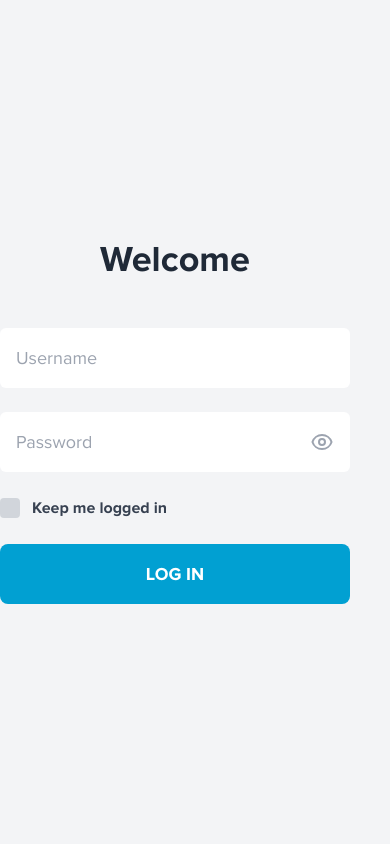
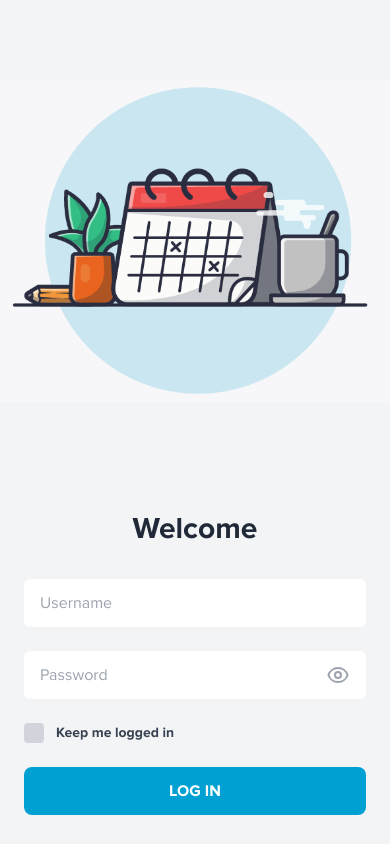
Before and after one commit to nur-it/pepsico-time-off, a plain HTML site: page login.html in a window 390 px wide. Drawn offline with nearby package versions, Linux system fonts and the light colour scheme.

Commit message:
loginv page responsive done

```diff
--- a/login.html
+++ b/login.html
@@ -8,12 +8,22 @@
     <link rel="stylesheet" href="./css/index.css" />
   </head>
   <body class="bg-gray-100 font-proxima min-h-screen">
-    <div class="min-h-screen flex">
+    <div class="min-h-screen flex flex-col lg:flex-row">
+
+      <!-- Top Image for Mobile -->
+      <div class="flex lg:hidden flex-col items-center justify-center py-20">
+        <img
+          src="./assets/login-illustration.png"
+          alt="Office Illustration"
+          class="w-100 h-100 object-contain"
+        />
+      </div>
+
       <!-- Left Side - Login Form -->
-      <div class="flex-1 flex items-center justify-end pr-10">
+      <div class="flex-1 flex items-center justify-center lg:justify-end px-6 lg:pr-10">
         <div class="w-full max-w-md">
           <h1
-            class="text-4xl lg:text-5xl font-bold text-gray-800 mb-12 text-center"
+            class="text-3xl lg:text-5xl font-bold text-gray-800 mb-8 lg:mb-12 text-center"
           >
             Welcome
           </h1>
@@ -25,7 +35,7 @@
                 type="text"
                 id="username"
                 placeholder="Username"
-                class="w-full px-4 py-4 text-lg bg-white rounded-md outline-none placeholder-gray-400"
+                class="w-full px-4 py-3 text-base lg:text-lg bg-white rounded-md outline-none placeholder-gray-400"
                 required
               />
             </div>
@@ -36,7 +46,7 @@
                 type="password"
                 id="password"
                 placeholder="Password"
-                class="w-full px-4 py-4 pr-12 text-lg bg-white rounded-md outline-none placeholder-gray-400"
+                class="w-full px-4 py-3 pr-12 text-base lg:text-lg bg-white rounded-md outline-none placeholder-gray-400"
                 required
               />
               <button
@@ -68,7 +78,7 @@
             </div>
 
             <!-- Keep me logged in -->
-            <div class="flex items-center mt-8">
+            <div class="flex items-center mt-6">
               <input
                 type="checkbox"
                 id="keepLoggedIn"
@@ -96,7 +106,7 @@
                     ></path>
                   </svg>
                 </div>
-                <span class="text-gray-700 text-base font-semibold"
+                <span class="text-gray-700 text-sm lg:text-base font-semibold"
                   >Keep me logged in</span
                 >
               </label>
@@ -105,7 +115,7 @@
             <!-- Login Button -->
             <button
               type="submit"
-              class="w-full bg-info text-white py-4 rounded-lg text-lg font-semibold hover:bg-opacity-90 transition-colors mt-8"
+              class="w-full bg-info text-white py-3 lg:py-4 rounded-lg text-base lg:text-lg font-semibold hover:bg-opacity-90 transition-colors mt-6 lg:mt-8"
             >
               LOG IN
             </button>
@@ -113,7 +123,7 @@
         </div>
       </div>
 
-      <!-- Right Side - Image -->
+      <!-- Right Side - Image for Desktop -->
       <div
         class="hidden lg:flex flex-1 items-center justify-start bg-gray-100 pl-10"
       >
@@ -128,12 +138,8 @@
     <script>
       function togglePassword() {
         const passwordInput = document.getElementById("password");
-
-        if (passwordInput.type === "password") {
-          passwordInput.type = "text";
-        } else {
-          passwordInput.type = "password";
-        }
+        passwordInput.type =
+          passwordInput.type === "password" ? "text" : "password";
       }
 
       function toggleCheckbox() {
@@ -158,7 +164,6 @@
         const password = document.getElementById("password").value;
 
         if (username && password) {
-          // Simple validation - in real app, this would be server-side
           localStorage.setItem("isLoggedIn", "true");
           window.location.href = "index.html";
         } else {
```
